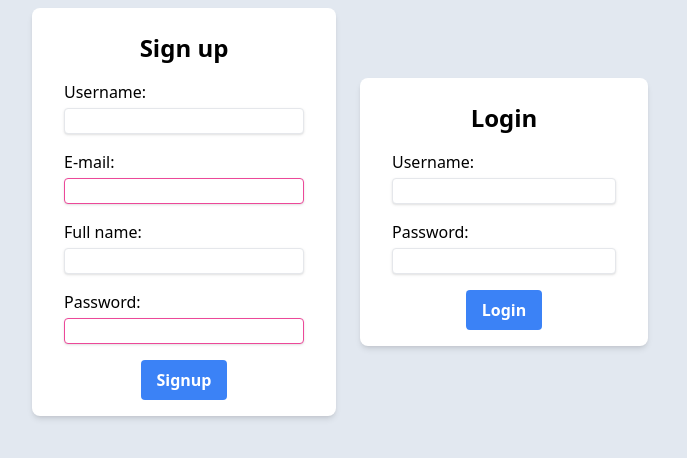
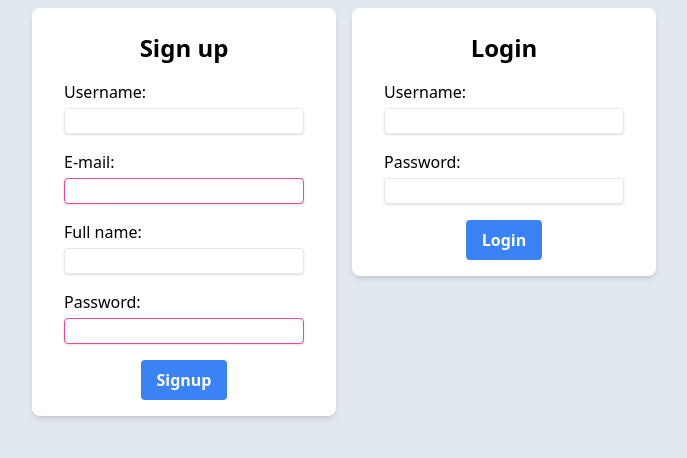
Before and after one commit to stratosfloor/tailwind-test, a website: page index.html in a window 1280 px wide. Shown: the whole page, without its empty margins (296-983 px from the left). Drawn offline with Linux system fonts and the light colour scheme.

Commit message:
Minor changes

```diff
--- a/index.html
+++ b/index.html
@@ -10,7 +10,7 @@
 
   <body>
     <div class="bg-slate-200 w-full h-screen">
-      <div class="flex justify-center items-center">
+      <div class="flex justify-center">
         <div class="w-full max-w-xs p-2 block">
           <form
             id="signup"
@@ -87,13 +87,14 @@
                   class="bg-blue-500 hover:bg-blue-700 text-white font-bold px-4 py-2 rounded"
                   type="submit"
                   value="Signup"
+                  id="signupBtn"
                 />
               </div>
             </fieldset>
           </form>
         </div>
 
-        <div class="w-full max-w-xs p-4">
+        <div class="w-full max-w-xs p-2">
           <form
             id="login"
             class="bg-white shadow-md rounded-lg px-8 pt-6 pb-4"
```
Also changed, not shown: css/main.css.
